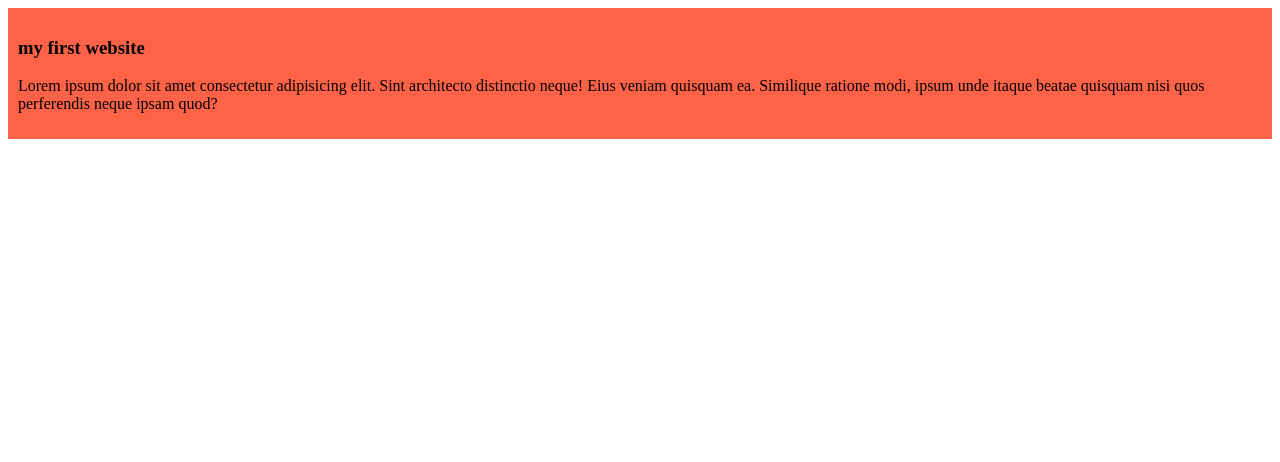
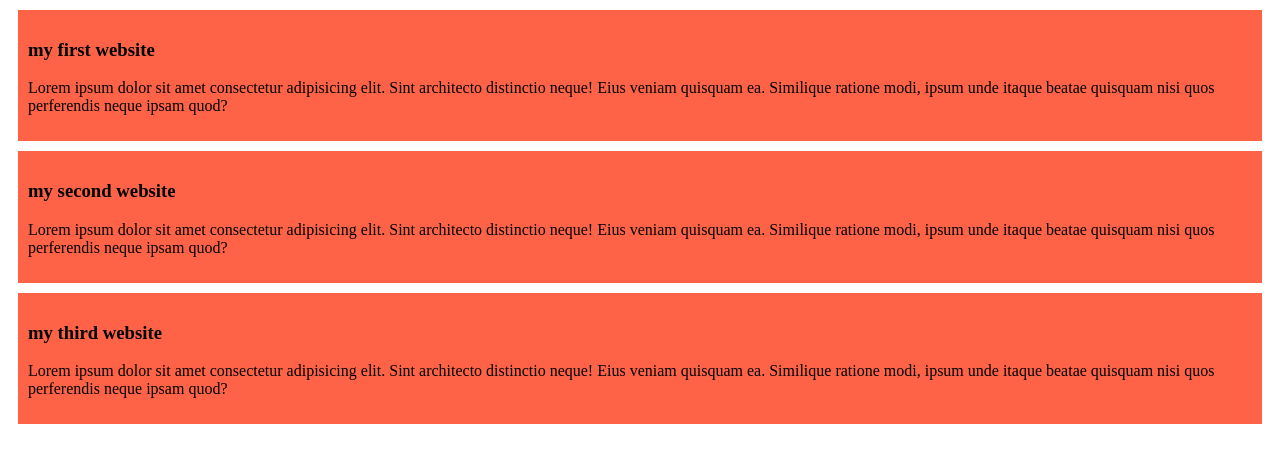
Before and after one commit to Saurav-Das557/my-simple-website, a plain HTML site: page index.html in a window 1280 px wide. Drawn offline with Linux system fonts and the light colour scheme.

Commit message:
added more paragraph and styles for them

```diff
--- a/blog.css
+++ b/blog.css
@@ -1,4 +1,5 @@
 div{
     background-color: tomato;
     padding: 10px;
+    margin: 10px;
 }
--- a/index.html
+++ b/index.html
@@ -11,6 +11,14 @@
         <h3>my first website</h3>
         <p>Lorem ipsum dolor sit amet consectetur adipisicing elit. Sint architecto distinctio neque! Eius veniam quisquam ea. Similique ratione modi, ipsum unde itaque beatae quisquam nisi quos perferendis neque ipsam quod?</p>
     </div>
+    <div>
+        <h3>my second website</h3>
+        <p>Lorem ipsum dolor sit amet consectetur adipisicing elit. Sint architecto distinctio neque! Eius veniam quisquam ea. Similique ratione modi, ipsum unde itaque beatae quisquam nisi quos perferendis neque ipsam quod?</p>
+    </div>
+    <div>
+        <h3>my third website</h3>
+        <p>Lorem ipsum dolor sit amet consectetur adipisicing elit. Sint architecto distinctio neque! Eius veniam quisquam ea. Similique ratione modi, ipsum unde itaque beatae quisquam nisi quos perferendis neque ipsam quod?</p>
+    </div>
 
 </body>
 </html>
```
